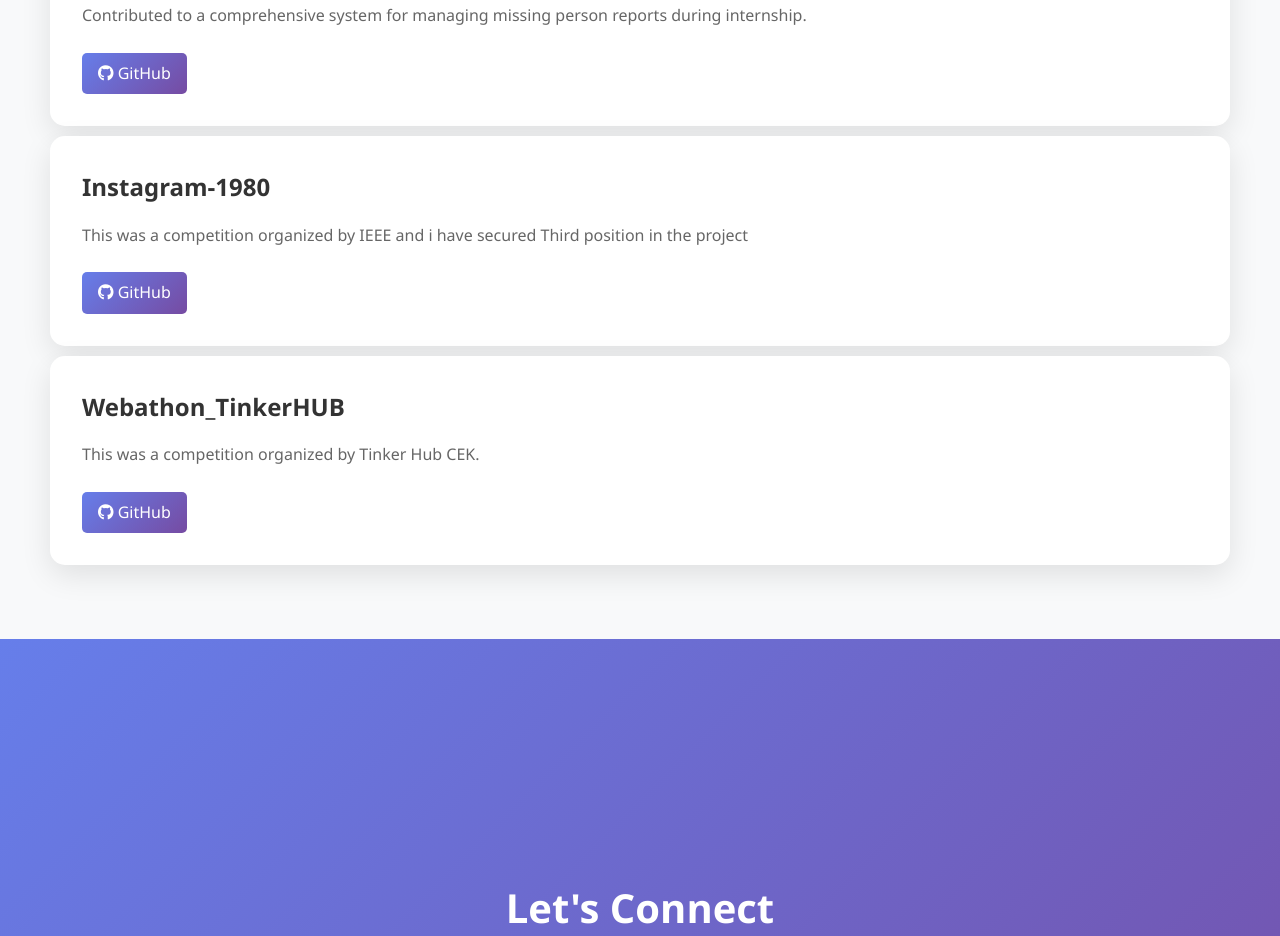
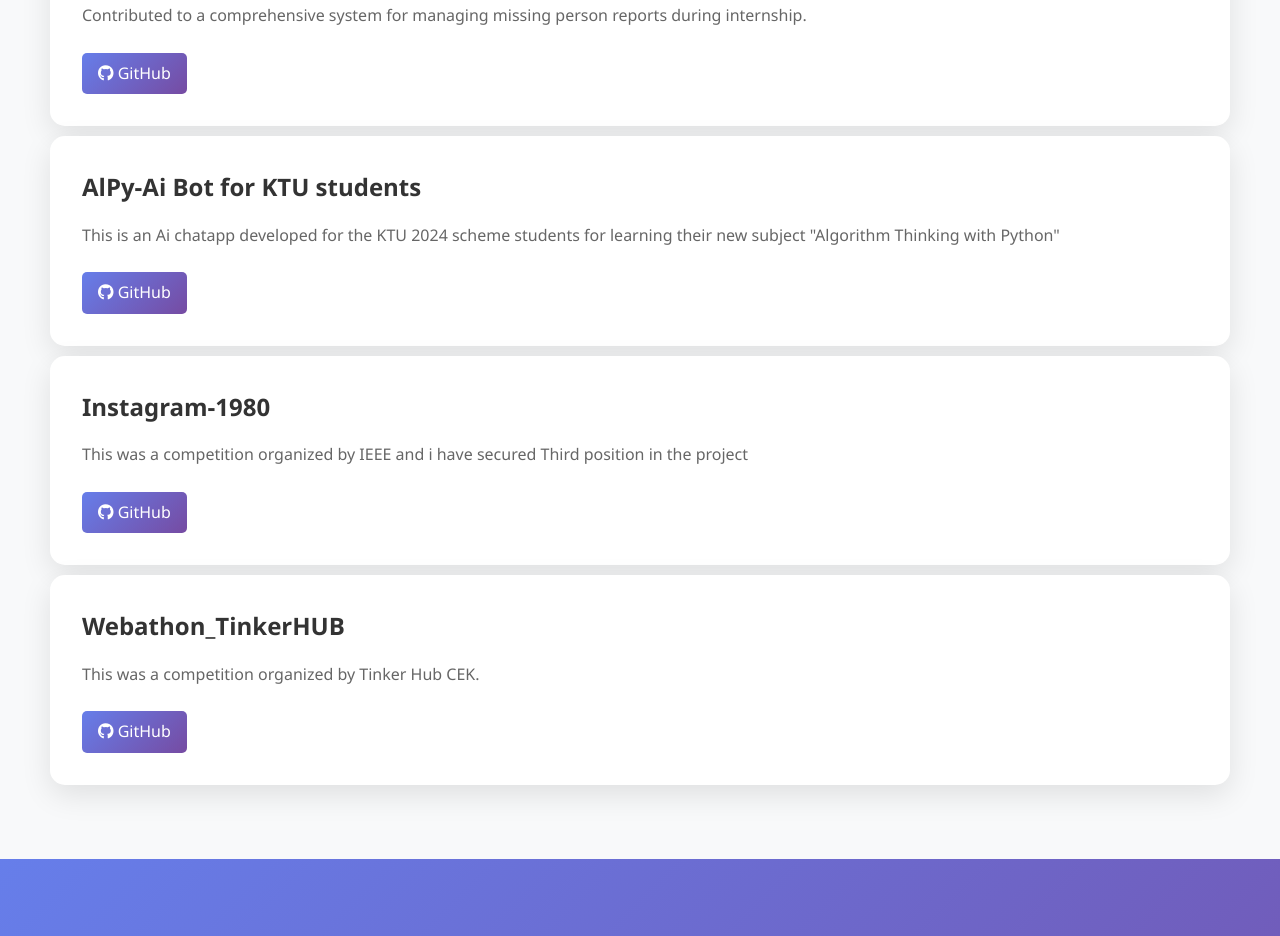
Before and after one commit to MabelMoncy/QuadArena-Web-Competition, a plain HTML site: page index.html in a window 1280 px wide. Shown: the part 2111-3047 px from the top of the page. Drawn offline with Linux system fonts and the light colour scheme.

Commit message:
Update index.html

```diff
--- a/index.html
+++ b/index.html
@@ -72,7 +72,7 @@
                     <h3>GenNet- An Ollama powered Ai chatbot</h3>
                     <p>Developed an intelligent chatbot using Ollama's LLaMA 3.2 model with natural language processing capabilities.</p>
                     <div class="project-links">
-                        <a href="https://github.com/MabelMoncy/My_App" class="project-link" target="_blank">
+                        <a href="https://github.com/MabelMoncy/GenNet" class="project-link" target="_blank">
                             <i class="fab fa-github"></i> GitHub
                         </a>
                     </div>
@@ -87,7 +87,15 @@
                             </a>
                         </div>
                     </div>
-
+                   <div class="project-card">
+                        <h3 class="project-title">AlPy-Ai Bot for KTU students</h3>
+                        <p>This is an Ai chatapp developed for the KTU 2024 scheme students for learning their new subject "Algorithm Thinking with Python"</p>
+                        <div class="project-links">
+                            <a href="https://github.com/MabelMoncy/My_App" class="project-link" target="_blank">
+                                <i class="fab fa-github"></i> GitHub
+                            </a>
+                        </div>
+                    </div>
 
                     <div class="project-card">
                         <h3 class="project-title">Instagram-1980</h3>
```
